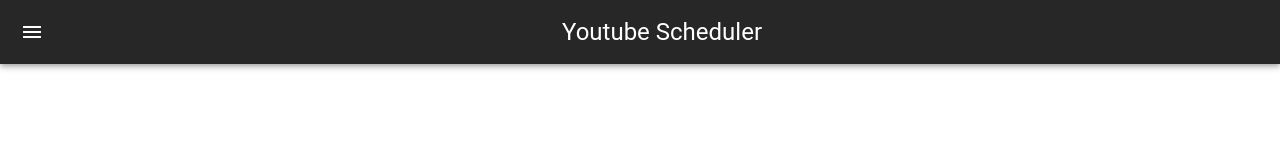
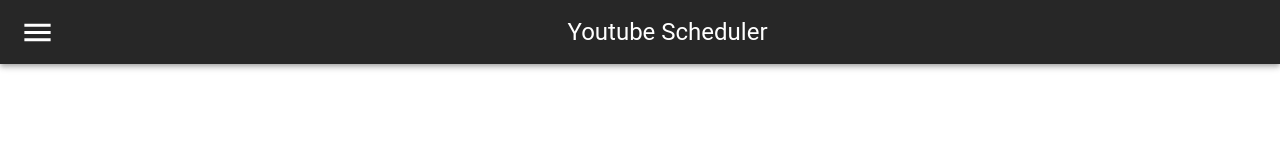
Before and after one commit to m0ch1y/youtube-scheduling, a React (Create React App) app: page / in a window 1280 px wide. Shown: the top 160 px of the page. Built offline with nearby package versions, Linux system fonts and the light colour scheme.

Commit message:
change icon-size

```diff
--- a/src/Components/Sidebar.jsx
+++ b/src/Components/Sidebar.jsx
@@ -19,7 +19,7 @@
         onClick={toggleOpen}
         sx={{ mr: 2 }}
       >
-        <MenuIcon />
+        <MenuIcon fontSize="large" />
       </IconButton>
       <Drawer
         anchor="left"
--- a/src/Components/TodoList.jsx
+++ b/src/Components/TodoList.jsx
@@ -42,7 +42,7 @@
           }}
         />
         <Button color="primary" onClick={handleAddTodo}>
-          <AddCircleIcon />
+          <AddCircleIcon fontSize="large" />
         </Button>
       </Stack>
       <ul style={{ listStyle: "none" }}>
```
Also changed, not shown: src/Components/YoutubeApi.jsx (added).
